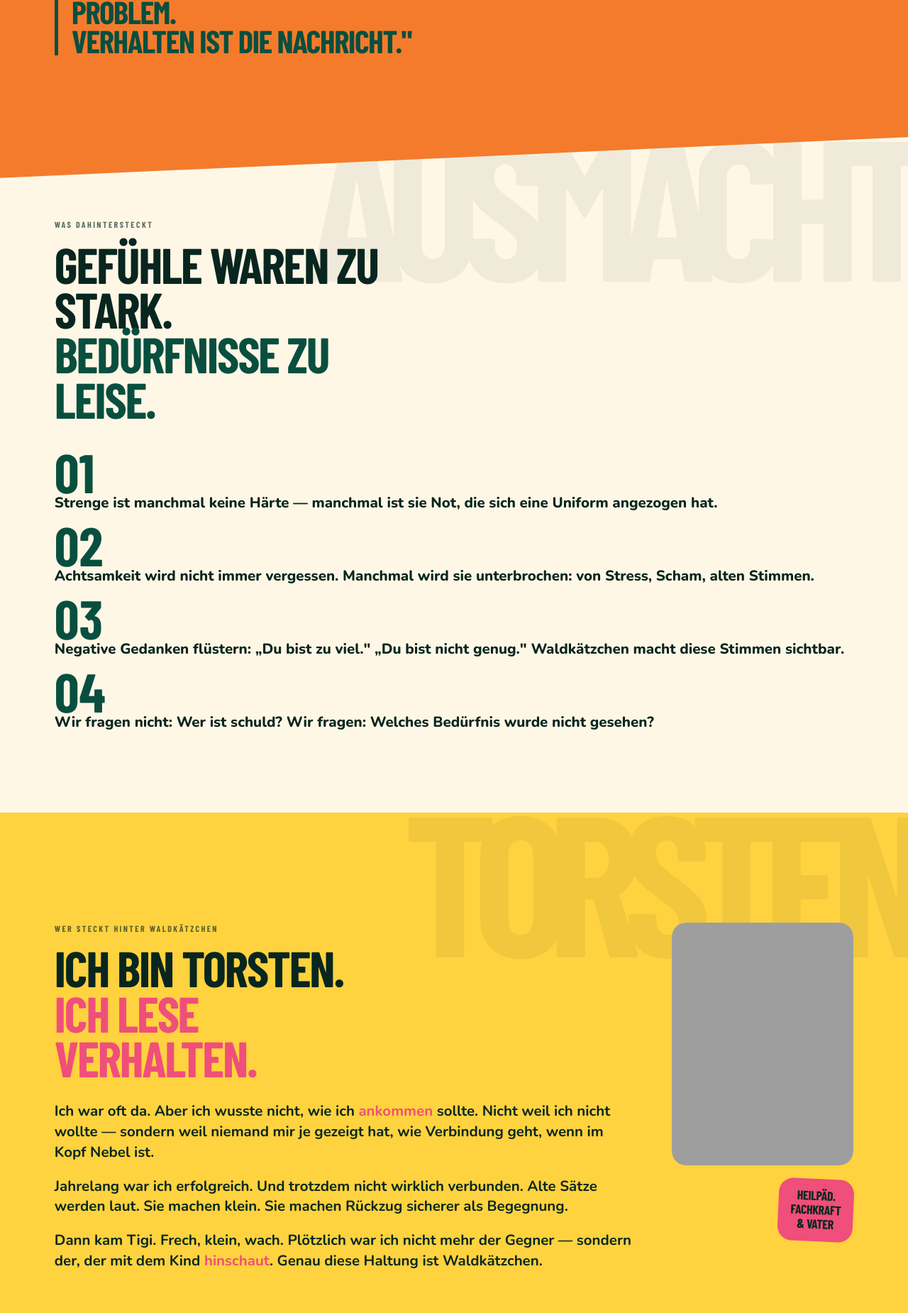
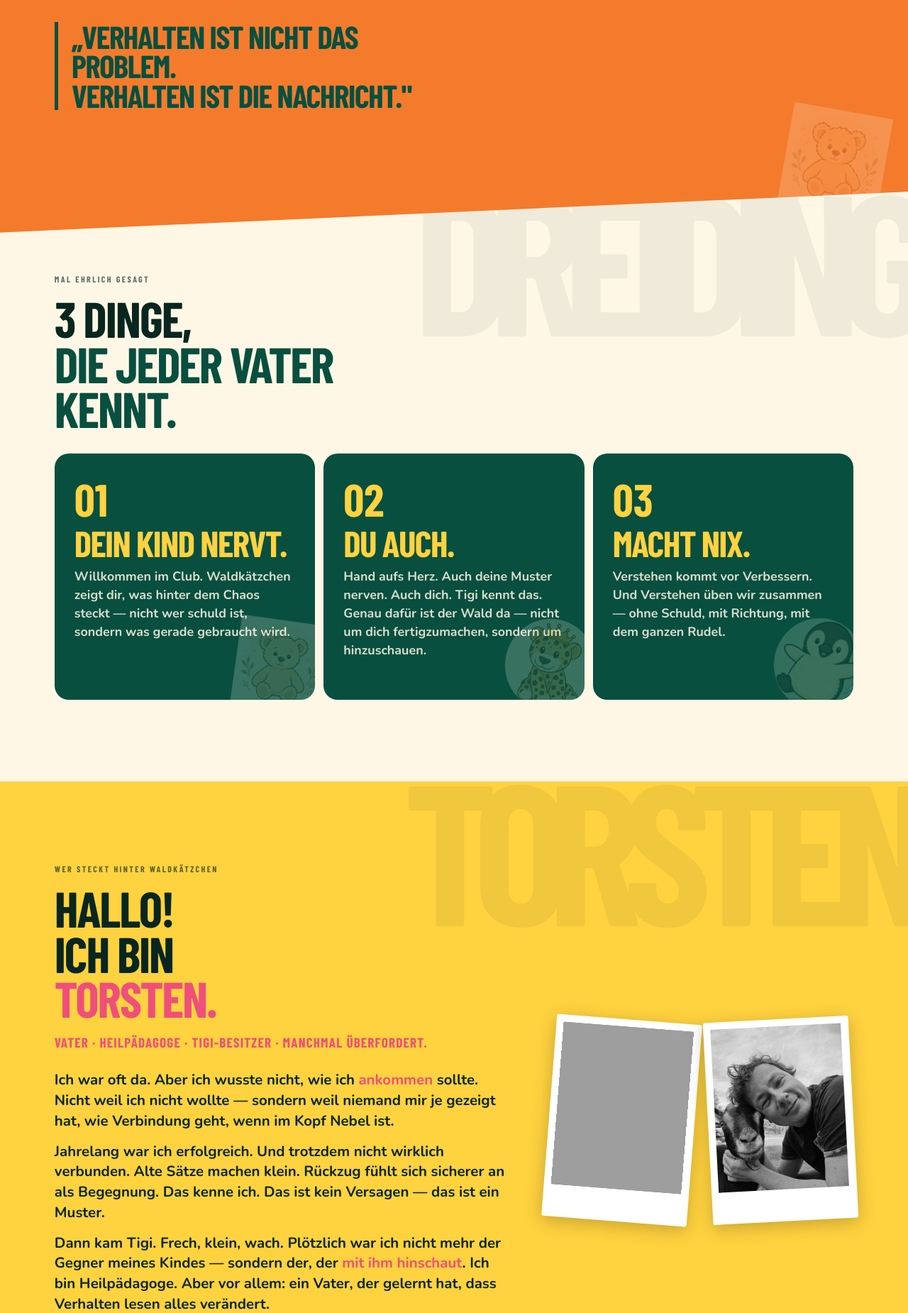
Before and after one commit to fljung-ndd/wpp, a PHP site: page /landingpage2.html in a window 1280 px wide. Shown: the part 1455-3305 px from the top of the page at 71% size. Run offline with PHP 8.4, Linux system fonts and the light colour scheme; some web fonts are replaced; grey boxes are pictures that could not be loaded.

Commit message:
feat(landingpage2): Väter-Fokus, persönliche Torsten-Sektion, 3 Dinge
- Hero-Kicker + Lead für Väter geschärft
- Ausmacht-Sektion → "3 Dinge" Sektion ersetzt (provokativ: "Dein Kind
  nervt. Du auch. Macht nix.") mit freigestellten Figuren (Luis/Tigi/Wadda)
- Torsten-Sektion komplett neu: "Hallo! Ich bin Torsten." im Katie-Stil
  mit Polaroid-Fotos (hintergr5.png + 20260502_113449.jpg) und Tags
- Schmerz-Abschnitt: Väter-Perspektive (Nebel, anders als eig. Vater)
- Waldmomente: Testimonials auf Väter umgeschrieben
- Angebot: Väter-Karte an erste Stelle
- Freigestellte Logo-Figuren auf 5 Sektionen (dezente Deko)
- Blaue Waldkatze im Hero + Kontakt
- CSS: Polaroid, ichbin-grid, drei-grid, figure-deco, waldkatze Klassen

Co-Authored-By: Claude Sonnet 4.6 <noreply@anthropic.com>
Claude-Session: https://claude.ai/code/session_01NBaCQ2enL8PEisyhU1p7Lj

```diff
--- a/landingpage2.html
+++ b/landingpage2.html
@@ -61,12 +61,12 @@
      ══════════════════════════════════ -->
 <section class="wk2-section wk2-hero wk2-petrol" id="start" data-wk2-section data-parallax="0.25">
   <div class="wk2-hero-content">
-    <p class="wk2-kicker">Wild · Verbunden · Verstehend</p>
+    <p class="wk2-kicker">Für Väter · Die da sind · Und ankommen wollen</p>
     <h1>Dein Kind macht<br>dich wahnsinnig.<br><span>Das ergibt Sinn.</span></h1>
-    <p class="wk2-lead">Waldkätzchen ist kein braver Ratgeber. Es ist ein Wald für Momente, in denen Verhalten lauter ist als Worte.</p>
+    <p class="wk2-lead">Waldkätzchen ist kein braver Ratgeber für brave Väter. Es ist ein Wald — für Männer, die spüren: da sein reicht nicht. Ankommen schon.</p>
     <div class="wk2-actions">
-      <a href="#schmerz">Was steckt dahinter?</a>
-      <a href="#tiere" class="wk2-ghost">Die 8 Figuren kennenlernen</a>
+      <a href="#dreiding">Was ändert sich?</a>
+      <a href="#torsten" class="wk2-ghost">Wer ist Torsten?</a>
     </div>
   </div>
   <div class="wk2-hero-media">
@@ -76,6 +76,7 @@
     <div class="wk2-hero-badge" aria-hidden="true">Verhalten<br>ist<br>Sprache</div>
   </div>
   <p class="wk2-scroll-hint" aria-hidden="true">↓ runter. nicht wegrennen.</p>
+  <img class="wk2-waldkatze wk2-waldkatze--hero" src="images/blaueKatze.png" alt="" aria-hidden="true">
 </section>
 
 <!-- Marquee -->
@@ -103,25 +104,44 @@
       <h2>Du liebst dein Kind.<br><span>Und bist trotzdem am Limit.</span></h2>
     </div>
     <div class="wk2-lines">
-      <p data-wk2-reveal><strong>01</strong> Du erkennst dich selbst im Kind — und erschrickst vor dem, was du siehst.</p>
-      <p data-wk2-reveal><strong>02</strong> Du willst ruhig bleiben. Du bist es nicht. Du schämst dich. Wieder von vorn.</p>
-      <p data-wk2-reveal><strong>03</strong> Du suchst Konsequenzen. Struktur. Ratgeber. Eigentlich suchst du eine Sprache.</p>
+      <p data-wk2-reveal><strong>01</strong> Du willst da sein. Wirklich. Aber im Kopf ist Nebel — und niemand hat dir je erklärt, wie Verbindung bei Nebel geht.</p>
+      <p data-wk2-reveal><strong>02</strong> Du willst es anders machen als dein eigener Vater. Manchmal passiert es trotzdem. Du schämst dich. Wieder von vorn.</p>
+      <p data-wk2-reveal><strong>03</strong> Du suchst Konsequenzen. Struktur. Ratgeber. Eigentlich suchst du eine Sprache — für dich und für dein Kind.</p>
     </div>
   </div>
   <blockquote class="wk2-pull-quote" data-wk2-reveal>
     „Verhalten ist nicht das Problem.<br>Verhalten ist die Nachricht."
   </blockquote>
+  <div class="wk2-figure-deco wk2-figure-deco--br" aria-hidden="true">
+    <img src="images/luisLogo.png" alt="">
+  </div>
 </section>
 
-<!-- Was uns bewegt (moved up — elaborates on pain before introducing solution) -->
-<section class="wk2-section wk2-cream" id="ausmacht" data-wk2-section>
-  <p class="wk2-kicker">Was dahintersteckt</p>
-  <h2>Gefühle waren zu stark.<br><span>Bedürfnisse zu leise.</span></h2>
-  <div class="wk2-lines wk2-lines--wide">
-    <p data-wk2-reveal><strong>01</strong> Strenge ist manchmal keine Härte — manchmal ist sie Not, die sich eine Uniform angezogen hat.</p>
-    <p data-wk2-reveal><strong>02</strong> Achtsamkeit wird nicht immer vergessen. Manchmal wird sie unterbrochen: von Stress, Scham, alten Stimmen.</p>
-    <p data-wk2-reveal><strong>03</strong> Negative Gedanken flüstern: „Du bist zu viel." „Du bist nicht genug." Waldkätzchen macht diese Stimmen sichtbar.</p>
-    <p data-wk2-reveal><strong>04</strong> Wir fragen nicht: Wer ist schuld? Wir fragen: Welches Bedürfnis wurde nicht gesehen?</p>
+<!-- ══════════════════════════════════
+     DREI DINGE — Väter-focused, provokativ
+     ══════════════════════════════════ -->
+<section class="wk2-section wk2-cream" id="dreiding" data-wk2-section>
+  <p class="wk2-kicker">Mal ehrlich gesagt</p>
+  <h2>3 Dinge,<br><span>die jeder Vater kennt.</span></h2>
+  <div class="wk2-drei-grid">
+    <div class="wk2-drei-card" data-wk2-reveal>
+      <span class="wk2-drei-num">01</span>
+      <h3>Dein Kind nervt.</h3>
+      <p>Willkommen im Club. Waldkätzchen zeigt dir, was hinter dem Chaos steckt — nicht wer schuld ist, sondern was gerade gebraucht wird.</p>
+      <img class="wk2-drei-figure" src="images/luisLogo.png" alt="" aria-hidden="true">
+    </div>
+    <div class="wk2-drei-card" data-wk2-reveal>
+      <span class="wk2-drei-num">02</span>
+      <h3>Du auch.</h3>
+      <p>Hand aufs Herz. Auch deine Muster nerven. Auch dich. Tigi kennt das. Genau dafür ist der Wald da — nicht um dich fertigzumachen, sondern um hinzuschauen.</p>
+      <img class="wk2-drei-figure" src="images/TigiLogo.png" alt="" aria-hidden="true">
+    </div>
+    <div class="wk2-drei-card" data-wk2-reveal>
+      <span class="wk2-drei-num">03</span>
+      <h3>Macht nix.</h3>
+      <p>Verstehen kommt vor Verbessern. Und Verstehen üben wir zusammen — ohne Schuld, mit Richtung, mit dem ganzen Rudel.</p>
+      <img class="wk2-drei-figure" src="images/waddaLogo.png" alt="" aria-hidden="true">
+    </div>
   </div>
 </section>
 
@@ -129,22 +149,32 @@
      TORSTEN — Wer bin ich
      ══════════════════════════════════ -->
 <section class="wk2-section wk2-yellow" id="torsten" data-wk2-section>
-  <div class="wk2-torsten-grid">
+  <div class="wk2-ichbin-grid">
     <div>
       <p class="wk2-kicker">Wer steckt hinter Waldkätzchen</p>
-      <h2>Ich bin Torsten.<br><span>Ich lese Verhalten.</span></h2>
-      <div class="wk2-story-blocks">
-        <p data-wk2-reveal>Ich war oft da. Aber ich wusste nicht, wie ich <em>ankommen</em> sollte. Nicht weil ich nicht wollte — sondern weil niemand mir je gezeigt hat, wie Verbindung geht, wenn im Kopf Nebel ist.</p>
-        <p data-wk2-reveal>Jahrelang war ich erfolgreich. Und trotzdem nicht wirklich verbunden. Alte Sätze werden laut. Sie machen klein. Sie machen Rückzug sicherer als Begegnung.</p>
-        <p data-wk2-reveal>Dann kam Tigi. Frech, klein, wach. Plötzlich war ich nicht mehr der Gegner — sondern der, der mit dem Kind <em>hinschaut</em>. Genau diese Haltung ist Waldkätzchen.</p>
+      <h2>Hallo!<br>Ich bin<br><span>Torsten.</span></h2>
+      <p class="wk2-ichbin-tags">VATER · HEILPÄDAGOGE · TIGI-BESITZER · MANCHMAL ÜBERFORDERT.</p>
+      <div class="wk2-ichbin-copy">
+        <p>Ich war oft da. Aber ich wusste nicht, wie ich <em>ankommen</em> sollte. Nicht weil ich nicht wollte — sondern weil niemand mir je gezeigt hat, wie Verbindung geht, wenn im Kopf Nebel ist.</p>
+        <p>Jahrelang war ich erfolgreich. Und trotzdem nicht wirklich verbunden. Alte Sätze machen klein. Rückzug fühlt sich sicherer an als Begegnung. Das kenne ich. Das ist kein Versagen — das ist ein Muster.</p>
+        <p>Dann kam Tigi. Frech, klein, wach. Plötzlich war ich nicht mehr der Gegner meines Kindes — sondern der, der <em>mit ihm hinschaut</em>. Ich bin Heilpädagoge. Aber vor allem: ein Vater, der gelernt hat, dass Verhalten lesen alles verändert.</p>
+      </div>
+      <div class="wk2-actions" style="margin-top:2rem;">
+        <a href="#kontakt">Meld dich bei Torsten →</a>
+        <a href="#tiere" class="wk2-ghost">Die Figuren kennenlernen</a>
       </div>
     </div>
-    <div class="wk2-torsten-media">
-      <div class="wk2-img-block wk2-img-block--portrait" aria-label="Torsten mit Tigi">
-        <img src="images/20260407_151425.jpg" alt="Torsten vor einer Höhle am Meer, mit Figur Luis in den Händen" loading="lazy">
+    <div class="wk2-ichbin-photos">
+      <div class="wk2-polaroid wk2-polaroid--tilt">
+        <img src="images/hintergr5.png" alt="Torsten am Wasser">
       </div>
-      <div class="wk2-torsten-tag" aria-hidden="true">Heilpäd.<br>Fachkraft<br>& Vater</div>
+      <div class="wk2-polaroid">
+        <img src="images/20260502_113449.jpg" alt="Torsten und eine Ziege — nah dran ist seine Spezialität">
+      </div>
     </div>
+  </div>
+  <div class="wk2-figure-deco wk2-figure-deco--br" aria-hidden="true">
+    <img src="images/TigiLogo.png" alt="">
   </div>
 </section>
 
@@ -178,6 +208,9 @@
   </div>
   <div class="wk2-waldwelt-img" data-wk2-reveal>
     <img src="images/lichtung-mit-tieren.png" alt="Die Lichtung — wo alle Waldkätzchen-Figuren zusammenkommen" loading="lazy">
+  </div>
+  <div class="wk2-figure-deco wk2-figure-deco--bl" aria-hidden="true">
+    <img src="images/iellaLogo.png" alt="">
   </div>
 </section>
 
@@ -341,20 +374,23 @@
      ══════════════════════════════════ -->
 <section class="wk2-section wk2-rose" id="waldmomente" data-wk2-section>
   <p class="wk2-kicker">Waldmomente</p>
-  <h2>Was Eltern<br><span>danach sagten.</span></h2>
+  <h2>Was Väter<br><span>danach sagten.</span></h2>
   <div class="wk2-waldmomente">
-    <blockquote class="wk2-waldmoment" data-wk2-reveal>
-      <p>„Zum ersten Mal habe ich nicht gefragt, was mit meinem Kind falsch läuft — sondern was es gerade braucht."</p>
-      <cite>— Mutter, 2 Kinder</cite>
-    </blockquote>
     <blockquote class="wk2-waldmoment" data-wk2-reveal>
       <p>„Ich dachte, ich bin ein schlechter Vater. Waldkätzchen hat mir gezeigt: Ich bin ein Vater, der lernt."</p>
       <cite>— Vater, Sohn 6 Jahre</cite>
     </blockquote>
     <blockquote class="wk2-waldmoment" data-wk2-reveal>
-      <p>„Die Figuren haben mir mehr erklärt als jeder Erziehungsratgeber vorher."</p>
-      <cite>— Pädagogin, Kita-Team</cite>
+      <p>„Zum ersten Mal habe ich nicht gefragt, was mit meinem Kind falsch läuft — sondern was es gerade braucht. Das war der Moment, der alles gedreht hat."</p>
+      <cite>— Vater, Tochter 4 Jahre</cite>
     </blockquote>
+    <blockquote class="wk2-waldmoment" data-wk2-reveal>
+      <p>„Ich bin nicht wegen meines Kindes hier. Ich bin wegen mir hier. Das war der ehrlichste Satz, den ich je gedacht habe."</p>
+      <cite>— Vater, 2 Söhne</cite>
+    </blockquote>
+  </div>
+  <div class="wk2-figure-deco wk2-figure-deco--br" aria-hidden="true">
+    <img src="images/waddaLogo.png" alt="">
   </div>
 </section>
 
@@ -366,21 +402,24 @@
   <h2>Keine Methode von oben.<br><span>Ein Waldgang mit Richtung.</span></h2>
   <div class="wk2-offer-grid">
     <div class="wk2-offer-card" data-wk2-reveal>
-      <span class="wk2-offer-tag">Für Eltern</span>
-      <p>Wir lesen eine konkrete Situation: Was war sichtbar? Was wurde gefühlt? Was hat gefehlt?</p>
+      <span class="wk2-offer-tag">Für Väter</span>
+      <p>Von „ich bin da" zu „ich komme wirklich an". Wir suchen den Weg — ohne Schuld, mit Richtung. Nicht Funktionieren. Ankommen.</p>
     </div>
     <div class="wk2-offer-card" data-wk2-reveal>
-      <span class="wk2-offer-tag">Für Väter</span>
-      <p>Wir suchen den Weg von „ich bin da" zu „ich komme wirklich an" — ohne Schuld, mit Richtung. Vom Funktionieren ins Ankommen.</p>
+      <span class="wk2-offer-tag">Für Eltern</span>
+      <p>Wir lesen eine konkrete Situation: Was war sichtbar? Was wurde gefühlt? Was hat gefehlt? Und was braucht das Kind wirklich?</p>
     </div>
     <div class="wk2-offer-card" data-wk2-reveal>
       <span class="wk2-offer-tag">Mit Figuren</span>
-      <p>Handpuppen und Tiere schaffen Abstand — damit Verbindung wieder möglich wird.</p>
+      <p>Handpuppen schaffen Abstand — damit Verbindung wieder möglich wird. Tigi erklärt manchmal mehr als zehn Gespräche.</p>
     </div>
     <div class="wk2-offer-card" data-wk2-reveal>
       <span class="wk2-offer-tag">Für Teams</span>
-      <p>Fachlich, klar, ohne Maske: Verhalten verstehen, bevor daran gearbeitet wird.</p>
+      <p>Fachlich, klar, ohne Maske: Verhalten verstehen, bevor daran gearbeitet wird. Für Kitas, Schulen, Fachkräfte.</p>
     </div>
+  </div>
+  <div class="wk2-figure-deco wk2-figure-deco--tr" aria-hidden="true">
+    <img src="images/iellaLogo.png" alt="">
   </div>
 </section>
 
@@ -454,9 +493,10 @@
 <section class="wk2-section wk2-petrol wk2-contact" id="kontakt" data-wk2-section>
   <p class="wk2-kicker">Ankommen</p>
   <h2>Du hast bis hier gescrollt.<br><span>Kein Zufall.</span></h2>
-  <p class="wk2-lead">Meld dich nicht für ein Angebot. Meld dich, weil du neugierig bist — was hinter dem Verhalten steckt. Bei deinem Kind. Bei dir. Im ganzen Rudel.</p>
+  <p class="wk2-lead">Meld dich nicht für ein Angebot. Meld dich, weil du als Vater spürst: da ist mehr. Mehr als Funktionieren. Mehr als Dabeisein. Mehr als das hier.</p>
   <a class="wk2-cta" href="coaching.html#kontakt">Meld dich bei Torsten →</a>
   <p class="wk2-kontakt-sub">Oder direkt: <a href="mailto:hallo@waldkaetzchen.de">hallo@waldkaetzchen.de</a></p>
+  <img class="wk2-waldkatze wk2-waldkatze--kontakt" src="images/blaueKatze.png" alt="" aria-hidden="true">
 </section>
 
 </main>
--- a/lp2.css
+++ b/lp2.css
@@ -372,6 +372,109 @@ h2 span, h1 span { color: var(--acc); }
   font-family: var(--display); letter-spacing: .08em;
 }
 
+/* ─── Drei Dinge ─────────────────────────── */
+.wk2-drei-grid {
+  display: grid; grid-template-columns: repeat(3,1fr);
+  gap: .75rem; margin-top: 2rem;
+}
+.wk2-drei-card {
+  background: var(--petrol); color: var(--cream);
+  padding: 2rem 1.75rem 3.5rem;
+  border-radius: var(--r-md);
+  position: relative; overflow: hidden;
+}
+.wk2-drei-num {
+  display: block; font-family: var(--display); font-weight: 900;
+  font-size: clamp(2.5rem, 5vw, 5rem); color: var(--yellow);
+  line-height: 1; margin-bottom: .4rem;
+}
+.wk2-drei-card h3 {
+  font-size: clamp(1.9rem, 4vw, 5rem); color: var(--yellow);
+  margin-bottom: .75rem; max-width: none;
+}
+.wk2-drei-card > p {
+  font-size: clamp(.95rem, 1.4vw, 1.25rem); font-weight: 700;
+  line-height: 1.45; opacity: .85;
+}
+.wk2-drei-figure {
+  position: absolute; bottom: -1rem; right: -1rem;
+  width: clamp(5rem, 11vw, 8rem); height: auto;
+  opacity: .2; transform: rotate(8deg);
+  pointer-events: none;
+}
+
+/* ─── Ich bin Torsten ───────────────────── */
+.wk2-ichbin-grid {
+  display: grid; grid-template-columns: 1fr auto;
+  gap: 3.5rem; align-items: center;
+}
+.wk2-ichbin-tags {
+  font-family: var(--display); font-weight: 900;
+  font-size: clamp(.9rem, 1.5vw, 1.3rem);
+  text-transform: uppercase; letter-spacing: .06em;
+  color: var(--acc); margin: 1rem 0 1.5rem; line-height: 1.5;
+}
+.wk2-ichbin-photos {
+  display: flex; gap: 1.2rem; align-items: flex-start;
+  flex-shrink: 0;
+}
+.wk2-polaroid {
+  background: white;
+  padding: .65rem .65rem 2.8rem;
+  box-shadow: 0 6px 24px rgba(0,0,0,.22);
+  border-radius: 3px;
+  width: clamp(9rem, 16vw, 15rem);
+  transform: rotate(-3deg);
+}
+.wk2-polaroid--tilt { transform: rotate(4.5deg); }
+.wk2-polaroid img {
+  width: 100%; aspect-ratio: 4/5;
+  object-fit: cover; object-position: top center;
+  display: block; filter: grayscale(1);
+}
+.wk2-ichbin-copy {
+  display: grid; gap: .9rem; max-width: 52rem;
+}
+.wk2-ichbin-copy p {
+  font-size: clamp(1rem, 1.6vw, 1.35rem);
+  font-weight: 700; line-height: 1.4;
+}
+.wk2-ichbin-copy em { color: var(--acc); }
+
+/* ─── Floating character decorations ───── */
+.wk2-figure-deco {
+  position: absolute; pointer-events: none; z-index: 0;
+}
+.wk2-figure-deco img {
+  width: clamp(4.5rem, 11vw, 9rem); height: auto;
+}
+.wk2-figure-deco--br {
+  bottom: 2rem; right: 2rem;
+  opacity: .18; transform: rotate(10deg);
+}
+.wk2-figure-deco--tr {
+  top: 5rem; right: 3rem;
+  opacity: .14; transform: rotate(-8deg);
+}
+.wk2-figure-deco--bl {
+  bottom: 2rem; left: 2rem;
+  opacity: .14; transform: rotate(-12deg);
+}
+
+/* ─── Waldkatze decoration ──────────────── */
+.wk2-waldkatze {
+  position: absolute; pointer-events: none; z-index: 0;
+  width: clamp(4rem, 9vw, 8rem); height: auto;
+  opacity: .22;
+}
+.wk2-waldkatze--hero {
+  bottom: 3rem; left: calc(var(--pad-x) + 2rem);
+}
+.wk2-waldkatze--kontakt {
+  bottom: 2rem; right: calc(var(--pad-x) + 1rem);
+  opacity: .3;
+}
+
 /* ─── Marquee ─────────────────────────────── */
 .wk2-marquee {
   background: var(--bg, var(--yellow)); color: var(--fg, var(--ink));
@@ -724,6 +827,10 @@ h2 span, h1 span { color: var(--acc); }
   }
   .wk2-entstehung-grid { grid-template-columns: 1fr 1fr; }
   .wk2-lines--wide .wk2-lines { grid-template-columns: 1fr; }
+  .wk2-drei-grid { grid-template-columns: 1fr; }
+  .wk2-ichbin-grid { grid-template-columns: 1fr; }
+  .wk2-ichbin-photos { display: none; }
+  .wk2-figure-deco, .wk2-waldkatze { display: none; }
 
   /* Tiere: no sidescroll on mobile */
   .wk2-tiere-wrapper { height: auto !important; }
```
